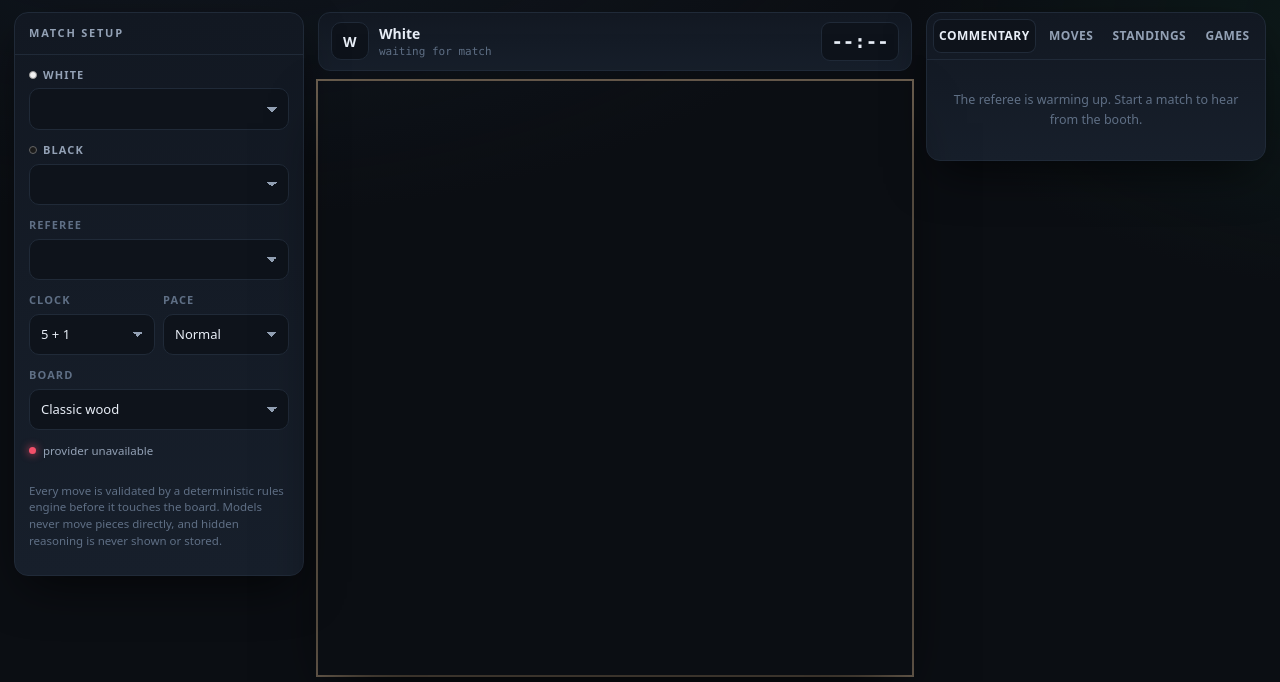
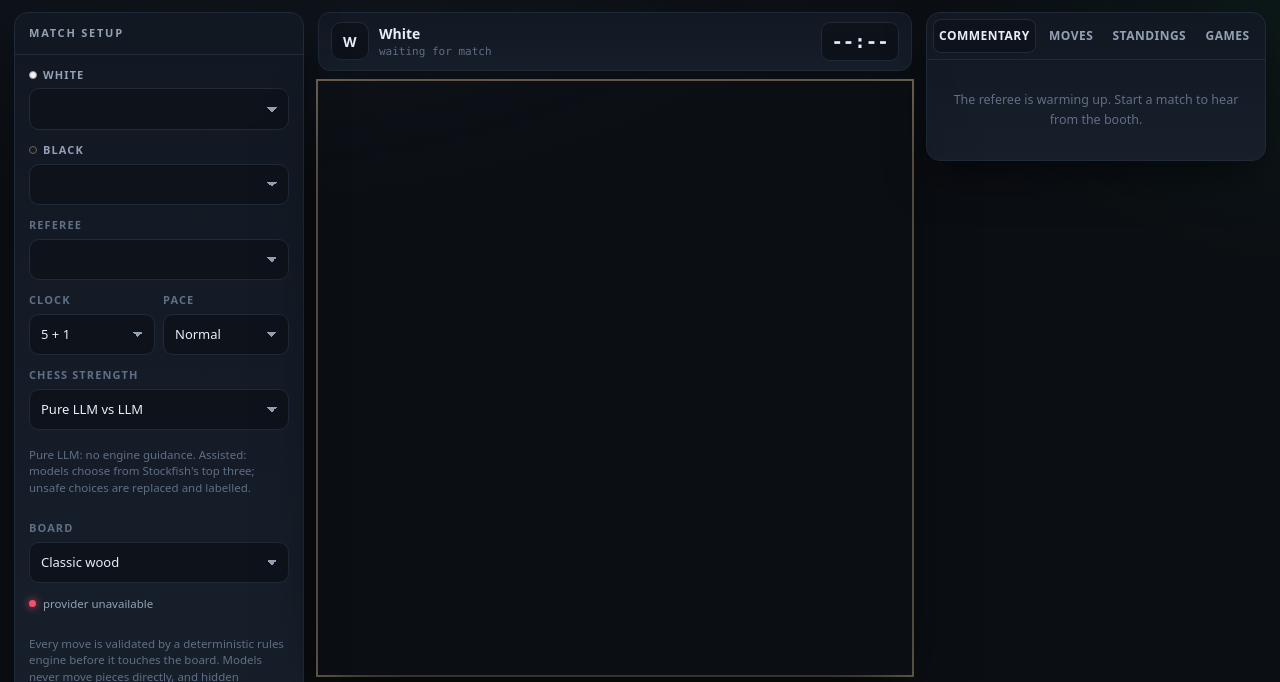
Before and after one commit to Parris-Tech-Services/llm-chess-arena, a website: page public/index.html in a window 1280 px wide. Shown: the part 61-743 px from the top of the page. Drawn offline with Linux system fonts and the light colour scheme; no server answers.

Commit message:
Add three clearly labelled chess strength modes to match setup

```diff
--- a/public/index.html
+++ b/public/index.html
@@ -7,7 +7,7 @@
 <meta name="description" content="Two AI models play chess live. A third AI referees. A deterministic rules engine decides what is legal." />
 <title>LLM Chess Arena — AI vs AI, live</title>
 <link rel="icon" href="/favicon.svg" type="image/svg+xml" />
-<link rel="stylesheet" href="/style.css?v=move-history-3" />
+<link rel="stylesheet" href="/style.css?v=stockfish-modes-4" />
 </head>
 <body>
 <header class="top">
@@ -58,6 +58,15 @@
             <option value="1800">Slow</option>
           </select>
         </div>
+      </div>
+      <div class="field">
+        <label for="engineMode">Chess strength</label>
+        <select id="engineMode" aria-describedby="engineHelp">
+          <option value="pure" selected>Pure LLM vs LLM</option>
+          <option value="assisted">Stockfish-assisted LLM (top 3)</option>
+          <option value="engine">Stockfish only (fast)</option>
+        </select>
+        <p id="engineHelp" class="hint">Pure LLM: no engine guidance. Assisted: models choose from Stockfish's top three; unsafe choices are replaced and labelled.</p>
       </div>
       <div class="field">
         <label for="boardSel">Board</label>
@@ -153,6 +162,6 @@
 </div>
 
 <div class="toast" id="toast" role="status" aria-live="polite"></div>
-<script src="/app.js?v=move-history-3"></script>
+<script src="/app.js?v=stockfish-modes-4"></script>
 </body>
 </html>
```
